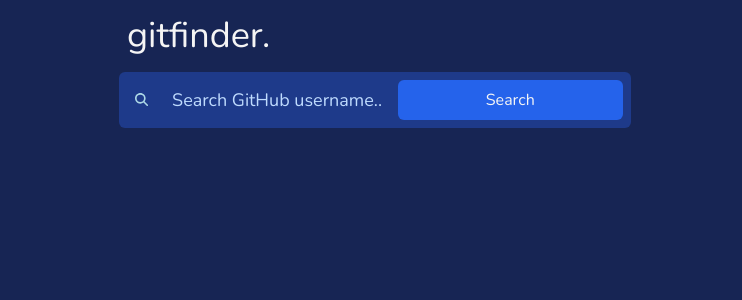
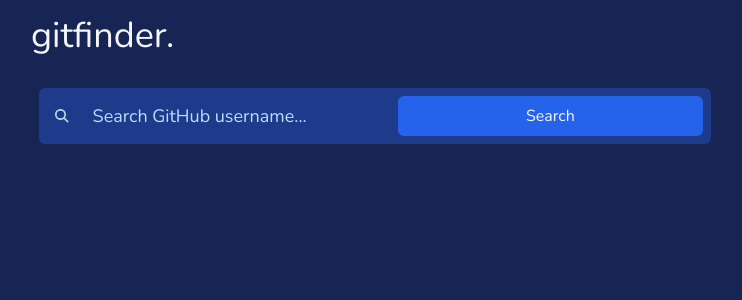
Before and after one commit to Kazte/gitfinder, a Next.js app: page / in a window 1280 px wide. Shown: the top 300 px of the page, without its empty margins (265-1007 px from the left). Built offline with nearby package versions, Linux system fonts and the light colour scheme.

Commit message:
better layout

```diff
--- a/src/app/layout.tsx
+++ b/src/app/layout.tsx
@@ -22,11 +22,11 @@
   return (
     <html lang='en'>
       <body
-        className={`${nunito.className} h-screen flex flex-col bg-blue-950 w-[75%] max-w-lg mx-auto`}
+        className={`${nunito.className} h-screen flex flex-col bg-blue-950 md:w-[55%] w-full mx-auto`}
       >
         <Navbar />
 
-        <main className='flex-grow flex flex-col gap-2'>
+        <main className='flex-grow flex flex-col gap-2 p-4'>
           <SearchInput />
           {children}
         </main>
--- a/src/components/SearchInput.tsx
+++ b/src/components/SearchInput.tsx
@@ -24,7 +24,7 @@
         className='h-full w-full p-2 bg-transparent placeholder:text-blue-200 focus:outline-none text-lg'
         placeholder='Search GitHub username...'
       ></input>
-      <Button type='submit' className='w-[35%]'>
+      <Button type='submit' className='w-16'>
         Search
       </Button>
       {/* <button type='submit' className='bg-blue-600 p-2 rounded-md'>
```
